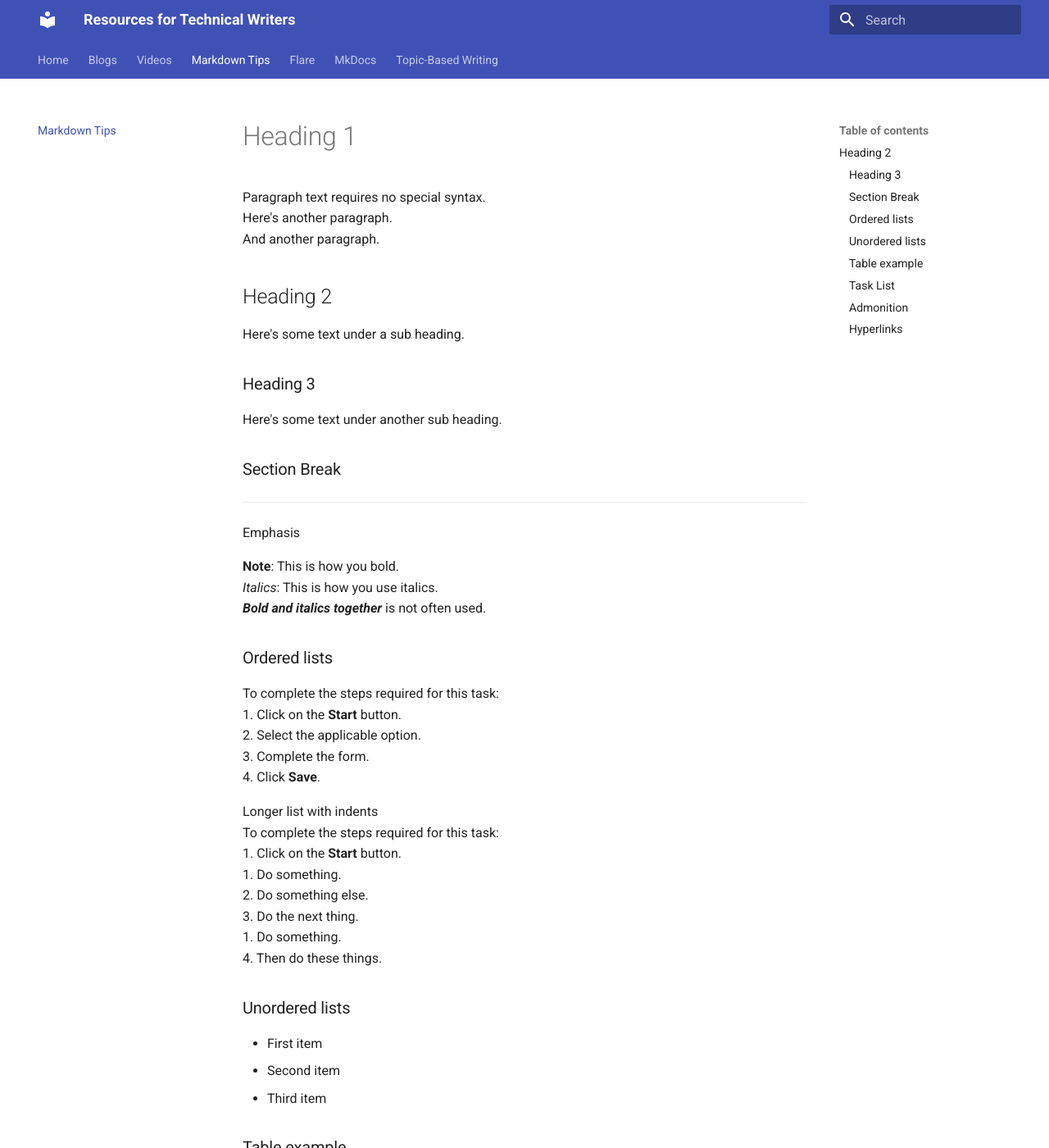
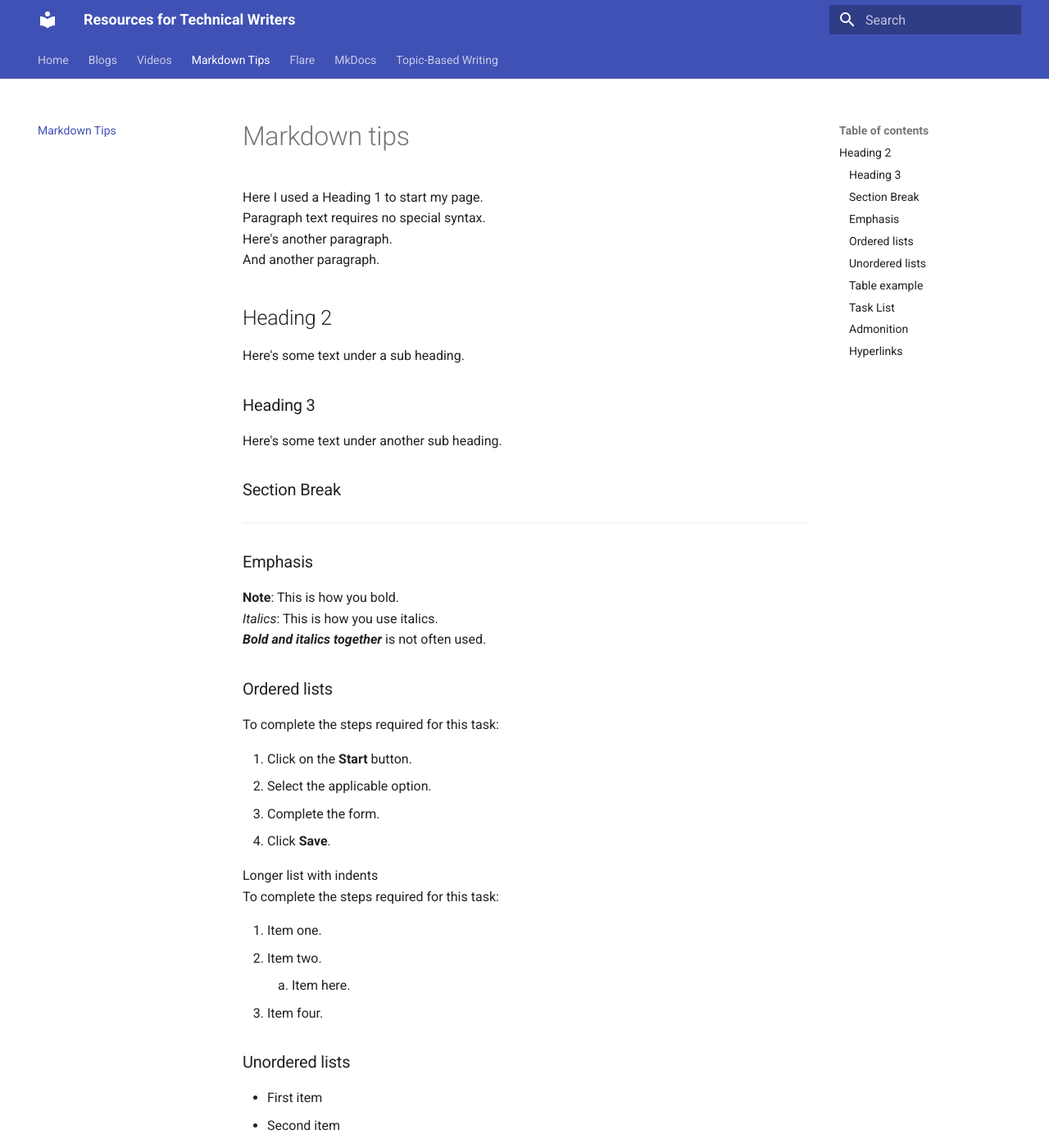
Before and after one commit to ckreiger1/techwriter-resources, an MkDocs documentation site: the page built from docs/markdowntips.md, in a window 1280 px wide and 1400 px high. Shown: the whole window at 82% size. Built offline with MkDocs 1.6.1 and Material for MkDocs 9.7.7, drawn with Linux system fonts in a browser that asks for light colours.

```diff
--- a/docs/markdowntips.md
+++ b/docs/markdowntips.md
@@ -1,5 +1,6 @@
-# Heading 1
+# Markdown tips
 
+Here I used a Heading 1 to start my page.
 Paragraph text requires no special syntax.
 Here's another paragraph.
 And another paragraph.
@@ -16,7 +17,7 @@ Here's some text under another sub heading.
 
 ---
 
-Emphasis
+### Emphasis
 
 **Note**: This is how you bold.
 *Italics*: This is how you use italics.
@@ -25,6 +26,7 @@ Emphasis
 ### Ordered lists
 
 To complete the steps required for this task:
+
 1. Click on the **Start** button.
 2. Select the applicable option.
 3. Complete the form.
@@ -32,12 +34,11 @@ To complete the steps required for this task:
 
 Longer list with indents
 To complete the steps required for this task:
-1.  Click on the **Start** button.
-1.  Do something.
-2.  Do something else.
-3.  Do the next thing.
-    1. Do something.
-4.  Then do these things.
+
+1. Item one.
+1. Item two.
+    1.   Item here.
+1. Item four.
 
 ### Unordered lists
 
--- a/mkdocs.yml
+++ b/mkdocs.yml
@@ -11,3 +11,12 @@ theme:
   name: material
   features:
     - navigation.tabs
+markdown_extensions:
+  - abbr
+  - admonition
+  - attr_list
+  - def_list
+  - footnotes
+  - md_in_html
+  - tables
+  - pymdownx.details
```
Also changed, not shown: docs/.github/workflows/ci.yml (added, +29 -0 lines).
